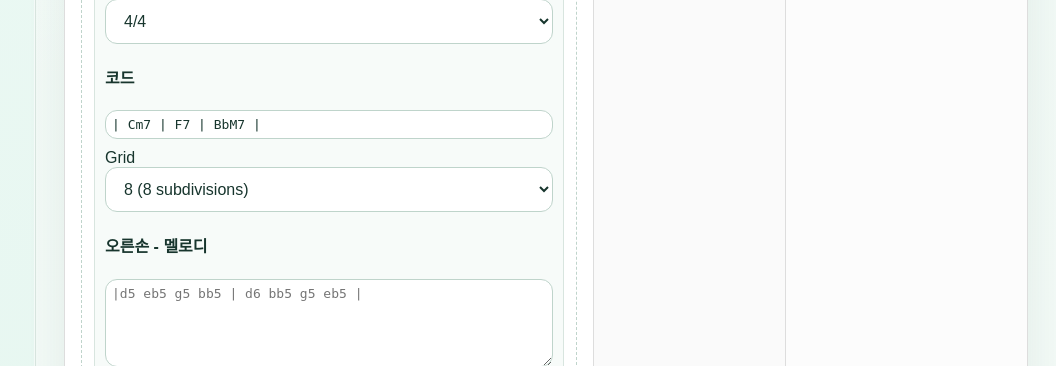
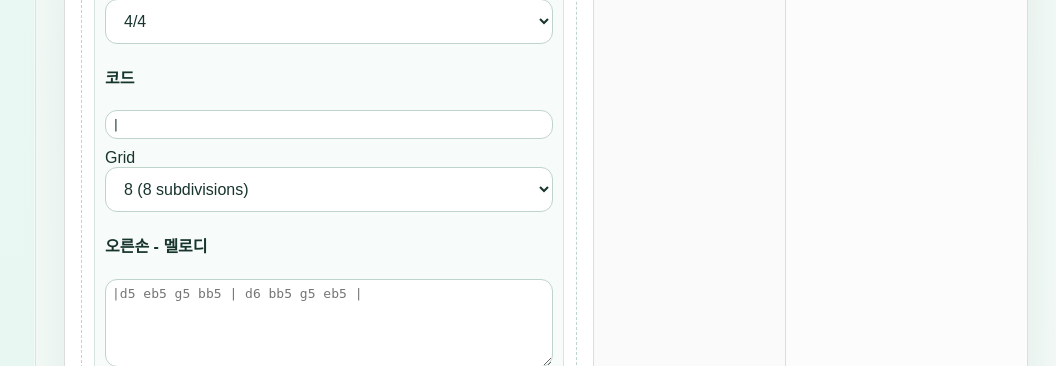
Before and after one commit to shinyeong-gwak/PleasePracticeJazz, a FastAPI app: page /music/licks in a window 1280 px wide. Shown: the part 688-1054 px from the top of the page, without its empty margins (224-1280 px from the left). Run offline with FastAPI, Linux system fonts and the light colour scheme; parts of the project's set-up code (start-up, migrations or seed data) failed here and were passed over.

Commit message:
fix : stable

```diff
--- a/templates/music/licks.html
+++ b/templates/music/licks.html
@@ -130,7 +130,7 @@
                 <!-- CODE -->
                 <div class="track">
                     <h4>코드</h4>
-                    <input id="chordsInput" value="| Cm7 | F7 | BbM7 |">
+                    <input id="chordsInput" value="| ">
                 </div>
 
                 <label>Grid</label>
```
